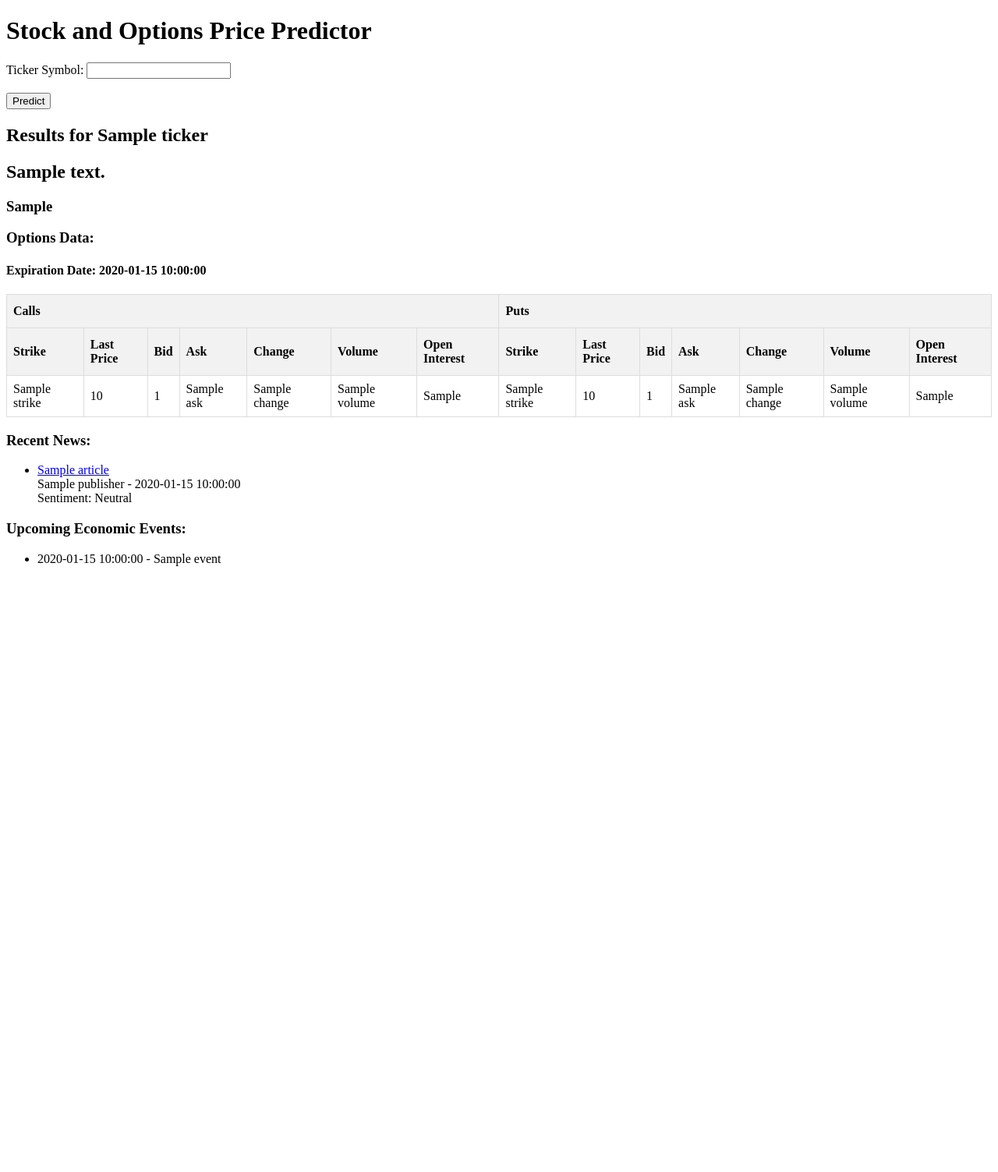
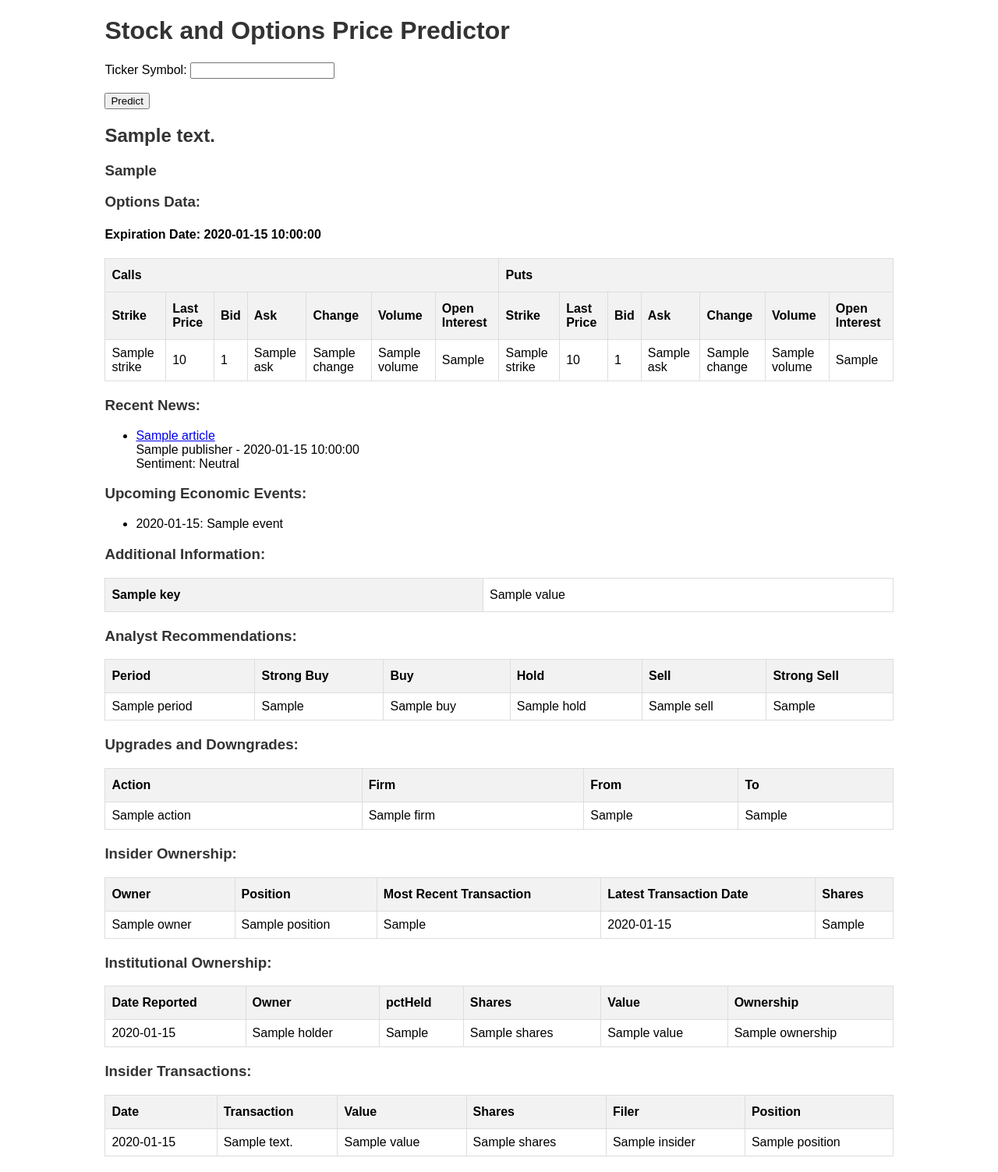
Before and after one commit to PetersonGuo/InvestIQ, a Flask app: template templates/index.html in a window 1280 px wide. Shown: the whole page at 78% size. Before the commit the page ends 726 px from the top, so only its background shows below. Run offline with Flask 3, Linux system fonts and the light colour scheme; the template is opened without the code that fills it: most values are stand-ins (such as "Sample title", 1, 10 or a date in 2020); parts of the project's set-up code (start-up, migrations or seed data) failed here and were passed over.

Commit message:
Train model and update stock infromtion

```diff
--- a/app.py
+++ b/app.py
@@ -8,7 +8,14 @@ from textblob import TextBlob
 
 # Function to fetch and preprocess stock data
 def fetch_and_preprocess(ticker):
-    df = yf.download(ticker, period='2y')
+    stock = yf.Ticker(ticker)
+    df = stock.history(period='2y')
+    if df.empty:
+        return None, None, None
+
+    # Fetch current market price
+    current_price = stock.history(period='1d')['Close'].iloc[-1]
+
     df['MA10'] = df['Close'].rolling(window=10).mean()
     df['MA50'] = df['Close'].rolling(window=50).mean()
     df['RSI'] = 100 - (100 / (1 + df['Close'].pct_change().rolling(window=14).mean()))
@@ -24,7 +31,7 @@ def fetch_and_preprocess(ticker):
     scaler = MinMaxScaler()
     scaled_data = scaler.fit_transform(df[features])
     scaled_df = pd.DataFrame(scaled_data, columns=features, index=df.index)
-    return scaled_df, scaler, df
+    return scaled_df, scaler, df, current_price
 
 # Function to create sequences for LSTM
 def create_sequences(data, seq_length):
@@ -63,6 +70,40 @@ def fetch_economic_events():
         {'date': '2023-07-01', 'event': 'US Jobs Report'}
     ]
 
+# Function to fetch additional stock information
+def fetch_additional_info(ticker):
+    stock = yf.Ticker(ticker)
+    info = {
+        'info': stock.info,
+        'history': stock.history(period='1mo').to_dict(orient='records'),
+        'history_metadata': stock.history_metadata,
+        'actions': stock.actions.to_dict(),
+        'dividends': stock.dividends.to_dict(),
+        'splits': stock.splits.to_dict(),
+        'capital_gains': stock.capital_gains.to_dict(),
+        'shares': stock.get_shares_full(start="2022-01-01", end=None),
+        'income_stmt': stock.income_stmt.to_dict(),
+        'quarterly_income_stmt': stock.quarterly_income_stmt.to_dict(),
+        'balance_sheet': stock.balance_sheet.to_dict(),
+        'quarterly_balance_sheet': stock.quarterly_balance_sheet.to_dict(),
+        'cashflow': stock.cashflow.to_dict(),
+        'quarterly_cashflow': stock.quarterly_cashflow.to_dict(),
+        'major_holders': stock.major_holders.to_dict(),
+        'institutional_holders': stock.institutional_holders.to_dict(orient='records'),
+        'mutualfund_holders': stock.mutualfund_holders.to_dict(orient='records'),
+        'insider_transactions': stock.insider_transactions.to_dict(orient='records'),
+        'insider_purchases': stock.insider_purchases.to_dict(orient='records'),
+        'insider_roster_holders': stock.insider_roster_holders.to_dict(orient='records'),
+        'recommendations': stock.recommendations.to_dict(orient='records'),
+        'recommendations_summary': stock.recommendations_summary.to_dict(orient='records'),
+        'upgrades_downgrades': stock.upgrades_downgrades.to_dict(orient='records'),
+        'earnings_dates': stock.earnings_dates.to_dict(),
+        'isin': stock.isin,
+        'options': stock.options,
+        'news': stock.news
+    }
+    return info
+
 # Load the pre-trained model and error standard deviation
 model = tf.keras.models.load_model('lstm_model.keras')
 train_error_std = np.load('train_error_std.npy')
@@ -78,7 +119,10 @@ def home():
 @app.route('/predict', methods=['POST'])
 def predict():
     ticker = request.form['ticker']
-    scaled_df, scaler, original_df = fetch_and_preprocess(ticker)
+    scaled_df, scaler, original_df, current_price = fetch_and_preprocess(ticker)
+    if scaled_df is None:
+        return render_template('index.html', error=f"Ticker symbol '{ticker}' not found or insufficient data.")
+
     seq_length = 60
     X = create_sequences(scaled_df.values, seq_length)
     last_sequence = X[-1]
@@ -93,14 +137,17 @@ def predict():
     options_data = fetch_options_data(ticker)
     news_data = fetch_news_data(ticker)
     economic_events = fetch_economic_events()
+    additional_info = fetch_additional_info(ticker)
 
     return render_template('index.html',
                            ticker=ticker,
+                           current_price=f'Current Market Price: {current_price:.2f}',
                            prediction_text=f'Predicted Next Day Close: {predicted_price:.2f}',
                            prediction_range=f'95% Prediction Interval: {lower_bound:.2f} - {upper_bound:.2f}',
                            options_data=options_data,
                            news_data=news_data,
-                           economic_events=economic_events)
+                           economic_events=economic_events,
+                           additional_info=additional_info)
 
 if __name__ == '__main__':
     app.run(debug=True)
--- a/templates/index.html
+++ b/templates/index.html
@@ -4,9 +4,16 @@
     <meta charset="utf-8">
     <title>Quant AI App</title>
     <style>
+        body {
+            font-family: Arial, sans-serif;
+        }
+        h1, h2, h3 {
+            color: #333;
+        }
         table {
             width: 100%;
             border-collapse: collapse;
+            margin-bottom: 20px;
         }
         th, td {
             border: 1px solid #ddd;
@@ -18,18 +25,20 @@
             text-align: left;
             background-color: #f2f2f2;
         }
+        .container {
+            width: 80%;
+            margin: 0 auto;
+        }
     </style>
 </head>
 <body>
+    <div class="container">
         <h1>Stock and Options Price Predictor</h1>
         <form method="post" action="/predict">
             <label for="ticker">Ticker Symbol:</label>
             <input type="text" id="ticker" name="ticker" required><br><br>
             <input type="submit" value="Predict">
         </form>
-    {% if ticker %}
-        <h2>Results for {{ ticker }}</h2>
-    {% endif %}
         {% if prediction_text %}
             <h2>{{ prediction_text }}</h2>
         {% endif %}
@@ -114,12 +123,131 @@
         {% if economic_events %}
             <h3>Upcoming Economic Events:</h3>
             <ul>
-            {% for event in economic_events %}
-                <li>
-                    {{ event.date }} - {{ event.event }}
-                </li>
+                {% for date, event in economic_events %}
+                    <li>{{ date }}: {{ event }}</li>
                 {% endfor %}
             </ul>
         {% endif %}
+        {% if additional_info %}
+            <h3>Additional Information:</h3>
+            <table>
+                {% for key, value in additional_info.items() %}
+                    <tr>
+                        <th>{{ key }}</th>
+                        <td>{{ value }}</td>
+                    </tr>
+                {% endfor %}
+            </table>
+        {% endif %}
+        {% if additional_info.recommendations %}
+            <h3>Analyst Recommendations:</h3>
+            <table>
+                <tr>
+                    <th>Period</th>
+                    <th>Strong Buy</th>
+                    <th>Buy</th>
+                    <th>Hold</th>
+                    <th>Sell</th>
+                    <th>Strong Sell</th>
+                </tr>
+                {% for recommendation in additional_info.recommendations %}
+                    <tr>
+                        <td>{{ recommendation.period }}</td>
+                        <td>{{ recommendation.strongBuy }}</td>
+                        <td>{{ recommendation.buy }}</td>
+                        <td>{{ recommendation.hold }}</td>
+                        <td>{{ recommendation.sell }}</td>
+                        <td>{{ recommendation.strongSell }}</td>
+                    </tr>
+                {% endfor %}
+            </table>
+        {% endif %}
+        {% if additional_info.upgrades_downgrades %}
+            <h3>Upgrades and Downgrades:</h3>
+            <table>
+                <tr>
+                    <th>Action</th>
+                    <th>Firm</th>
+                    <th>From</th>
+                    <th>To</th>
+                </tr>
+                {% for upgrade_downgrade in additional_info.upgrades_downgrades %}
+                    <tr>
+                        <td>{{ upgrade_downgrade.Action }}</td>
+                        <td>{{ upgrade_downgrade.Firm }}</td>
+                        <td>{{ upgrade_downgrade.FromGrade }}</td>
+                        <td>{{ upgrade_downgrade.ToGrade }}</td>
+                    </tr>
+                {% endfor %}
+            </table>
+        {% endif %}
+        {% if additional_info.insider_roster_holders %}
+            <h3>Insider Ownership:</h3>
+            <table>
+                <tr>
+                    <th>Owner</th>
+                    <th>Position</th>
+                    <th>Most Recent Transaction</th>
+                    <th>Latest Transaction Date</th>
+                    <th>Shares</th>
+                </tr>
+                {% for owner in additional_info.insider_roster_holders %}
+                    <tr>
+                        <td>{{ owner.Name }}</td>
+                        <td>{{ owner.Position }}</td>
+                        <td>{{ owner['Most Recent Transaction'] }}</td>
+                        <td>{{ owner['Latest Transaction Date'] }}</td>
+                        <td>{{ owner['Shares Owned Directly'] }}</td>
+                    </tr>
+                {% endfor %}
+            </table>
+        {% endif %}
+        {% if additional_info.institutional_holders %}
+            <h3>Institutional Ownership:</h3>
+            <table>
+                <tr>
+                    <th>Date Reported</th>
+                    <th>Owner</th>
+                    <th>pctHeld</th>
+                    <th>Shares</th>
+                    <th>Value</th>
+                    <th>Ownership</th>
+                </tr>
+                {% for owner in additional_info.institutional_holders %}
+                    <tr>
+                        <td>{{ owner['Date Reported'] }}</td>
+                        <td>{{ owner.Holder }}</td>
+                        <td>{{ owner.pctHeld }}</td>
+                        <td>{{ owner.Shares }}</td>
+                        <td>{{ owner.Value }}</td>
+                        <td>{{ owner.Ownership }}</td>
+                    </tr>
+                {% endfor %}
+            </table>
+        {% endif %}
+        {% if additional_info.insider_transactions %}
+            <h3>Insider Transactions:</h3>
+            <table>
+                <tr>
+                    <th>Date</th>
+                    <th>Transaction</th>
+                    <th>Value</th>
+                    <th>Shares</th>
+                    <th>Filer</th>
+                    <th>Position</th>
+                </tr>
+                {% for transaction in additional_info.insider_transactions %}
+                    <tr>
+                        <td>{{ transaction['Start Date'] }}</td>
+                        <td>{{ transaction.Text }}</td>
+                        <td>{{ transaction.Value }}</td>
+                        <td>{{ transaction.Shares }}</td>
+                        <td>{{ transaction.Insider }}</td>
+                        <td>{{ transaction.Position }}</td>
+                    </tr>
+                {% endfor %}
+            </table>
+        {% endif %}
+    </div>
 </body>
 </html>
```
Also changed, not shown: predictions.csv, 3 other files. Lines whose indentation alone changed are shown as unchanged.
